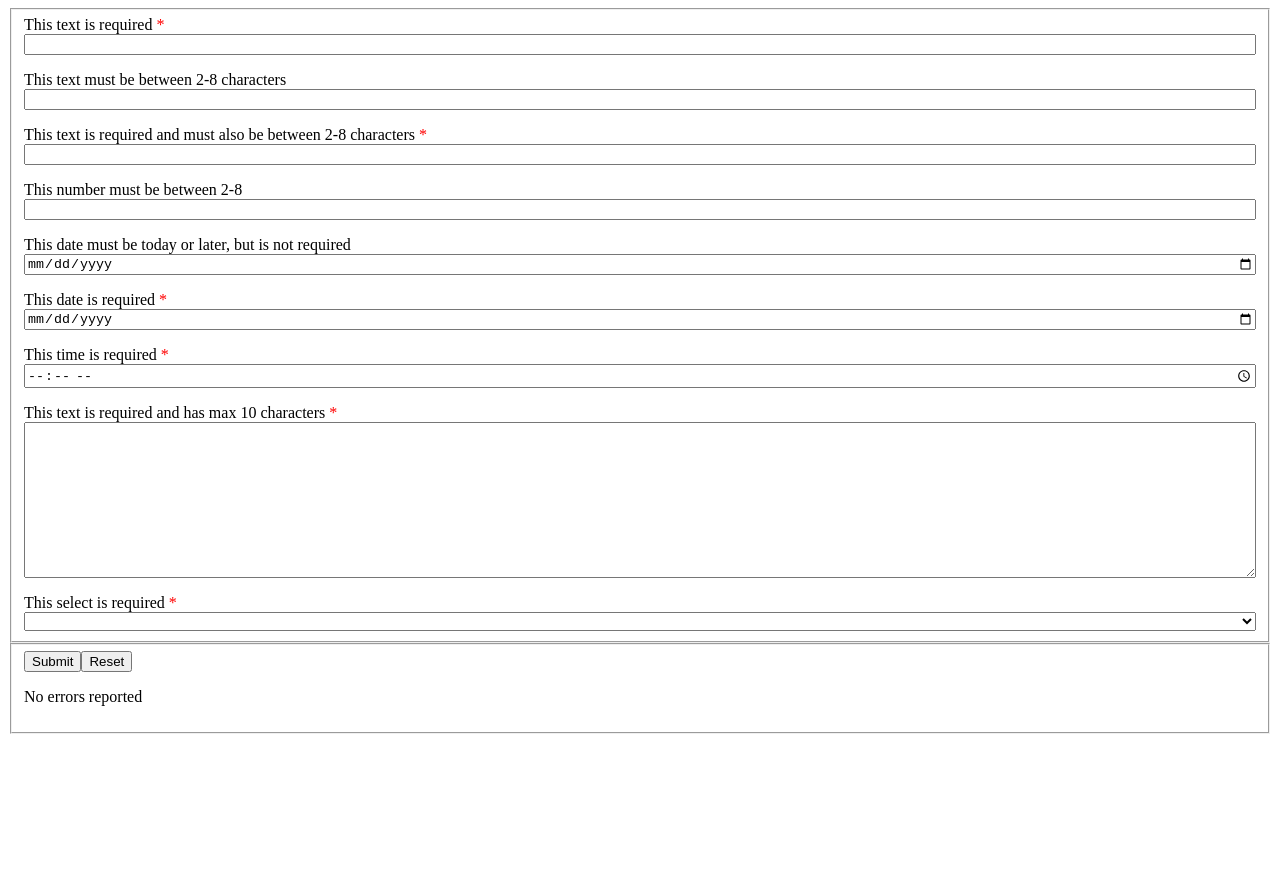
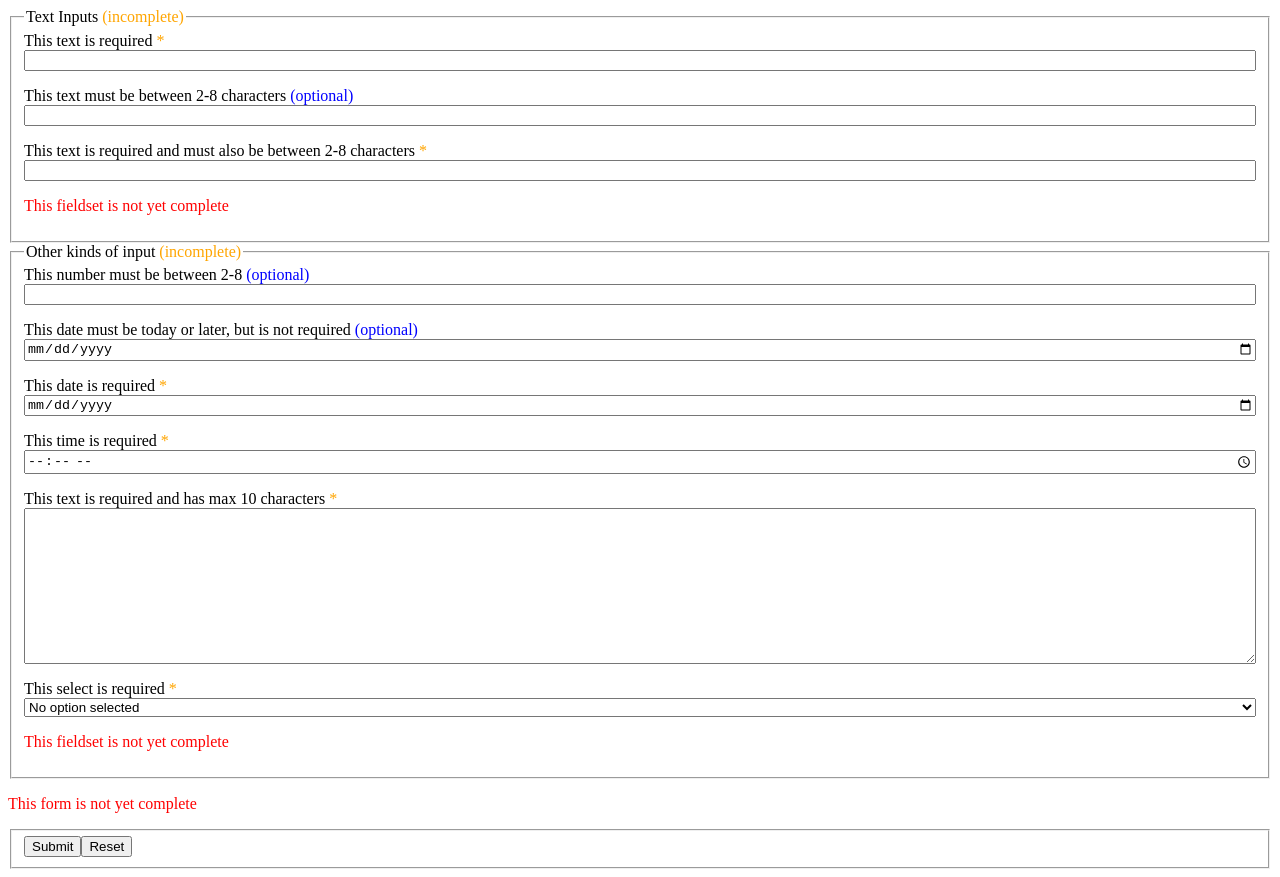
Before and after one commit to washoe/native-form-validation, a Vue app: page / in a window 1280 px wide. Before the commit the page ends 800 px from the top, so only its background shows below. Built offline with nearby package versions, Linux system fonts and the light colour scheme.

Commit message:
a lot of things
a bit tricky to split out
- add legends
- use css to hide/show error messages
- use css vars for colours
- remove unused vue code
- render form and fieldset state
- format
- etc

```diff
--- a/src/components/Form.vue
+++ b/src/components/Form.vue
@@ -1,6 +1,7 @@
 <template>
   <form novalidate @submit.prevent="handleSubmit" @reset="handleReset">
     <fieldset>
+      <legend>Text Inputs</legend>
       <!-- required -->
       <div class="field">
         <input
@@ -10,9 +11,9 @@
           required
           @blur="handleBlur"
           :aria-invalid="reportedMessages.requiredText"
-        >
+        />
         <label for="requiredText">This text is required</label>
-        <p class="messages" v-if="reportedMessages.requiredText">{{reportedMessages.requiredText}}</p>
+        <p class="errors">{{ reportedMessages.requiredText }}</p>
       </div>
       <!-- max and min length. Here we use pattern validation, as minlength/maxlength will constrain the input. -->
       <div class="field">
@@ -21,11 +22,12 @@
           name="minmaxText"
           id="minmaxText"
           pattern="^(.{2,8})$"
+          size="8"
           @blur="handleBlur"
           :aria-invalid="reportedMessages.minmaxText"
-        >
+        />
         <label for="minmaxText">This text must be between 2-8 characters</label>
-        <p class="messages" v-if="reportedMessages.minmaxText">{{reportedMessages.minmaxText}}</p>
+        <p class="errors">{{ reportedMessages.minmaxText }}</p>
       </div>
       <!-- required + max and min length. Combination of the above -->
       <div class="field">
@@ -37,15 +39,16 @@
           required
           @blur="handleBlur"
           :aria-invalid="reportedMessages.requiredMinmaxText"
+        />
+        <label for="requiredMinmaxText"
+          >This text is required and must also be between 2-8 characters</label
         >
-        <label
-          for="requiredMinmaxText"
-        >This text is required and must also be between 2-8 characters</label>
-        <p
-          class="messages"
-          v-if="reportedMessages.requiredMinmaxText"
-        >{{reportedMessages.requiredMinmaxText}}</p>
+        <p class="errors">{{ reportedMessages.requiredMinmaxText }}</p>
       </div>
+      <p class="errors">This fieldset is not yet complete</p>
+    </fieldset>
+    <fieldset>
+      <legend>Other kinds of input</legend>
       <!-- max and min number. -->
       <div class="field">
         <input
@@ -57,9 +60,9 @@
           max="8"
           @blur="handleBlur"
           :aria-invalid="reportedMessages.minmaxNumber"
-        >
+        />
         <label for="minmaxNumber">This number must be between 2-8</label>
-        <p class="messages" v-if="reportedMessages.minmaxNumber">{{reportedMessages.minmaxNumber}}</p>
+        <p class="errors">{{ reportedMessages.minmaxNumber }}</p>
       </div>
       <!-- date - must not be in the past. We need to set a sensible-ish max as well. Without this, using the down arrow on the year field will give 275760 (on chrome)-->
       <div class="field">
@@ -71,9 +74,11 @@
           max="2099-12-31"
           @blur="handleBlur"
           :aria-invalid="reportedMessages.futureDate"
+        />
+        <label for="futureDate"
+          >This date must be today or later, but is not required</label
         >
-        <label for="futureDate">This date must be today or later, but is not required</label>
-        <p class="messages" v-if="reportedMessages.futureDate">{{reportedMessages.futureDate}}</p>
+        <p class="errors">{{ reportedMessages.futureDate }}</p>
       </div>
       <div class="field">
         <input
@@ -83,9 +88,9 @@
           required
           @blur="handleBlur"
           :aria-invalid="reportedMessages.requiredDate"
-        >
+        />
         <label for="requiredDate">This date is required</label>
-        <p class="messages" v-if="reportedMessages.requiredDate">{{reportedMessages.requiredDate}}</p>
+        <p class="errors">{{ reportedMessages.requiredDate }}</p>
       </div>
       <div class="field">
         <input
@@ -95,13 +100,12 @@
           required
           @blur="handleBlur"
           :aria-invalid="reportedMessages.requiredTime"
-        >
+        />
         <label for="requiredTime">This time is required</label>
-        <p class="messages" v-if="reportedMessages.requiredTime">{{reportedMessages.requiredTime}}</p>
+        <p class="errors">{{ reportedMessages.requiredTime }}</p>
       </div>
-      <!-- required + max and min length. This time in a textarea -->
-      <!-- TODO
-The textarea appears not to support the pattern attribute in Chrome, so we cannot directly use that approach to validating length. We will need to do something more complex.
+      <!-- required + max length. This time in a textarea -->
+      <!-- textarea does not support the pattern attribute, so we use maxlength instead
       -->
       <div class="field">
         <textarea
@@ -109,16 +113,15 @@ The textarea appears not to support the pattern attribute in Chrome, so we canno
           id="requiredMinmaxTextArea"
           rows="10"
           pattern="^(.{0,10})$"
+          maxlength="10"
           required
           @blur="handleBlur"
-          @change="handleChange"
           :aria-invalid="reportedMessages.requiredMinmaxTextArea"
         ></textarea>
-        <label for="requiredMinmaxText">This text is required and has max 10 characters</label>
-        <p
-          class="messages"
-          v-if="reportedMessages.requiredMinmaxTextArea"
-        >{{reportedMessages.requiredMinmaxTextArea}}</p>
+        <label for="requiredMinmaxTextArea"
+          >This text is required and has max 10 characters</label
+        >
+        <p class="errors">{{ reportedMessages.requiredMinmaxTextArea }}</p>
       </div>
       <!-- required select -->
       <div class="field">
@@ -129,22 +132,19 @@ The textarea appears not to support the pattern attribute in Chrome, so we canno
           @blur="handleBlur"
           :aria-invalid="reportedMessages.requiredSelect"
         >
-          <option></option>
+          <option>No option selected</option>
           <option value="1">Option 1</option>
           <option value="2">Option 2</option>
         </select>
         <label for="requiredSelect">This select is required</label>
-        <p
-          class="messages"
-          v-if="reportedMessages.requiredSelect"
-        >{{reportedMessages.requiredSelect}}</p>
+        <p class="errors">{{ reportedMessages.requiredSelect }}</p>
       </div>
+      <p class="errors">This fieldset is not yet complete</p>
     </fieldset>
+    <p class="errors">This form is not yet complete</p>
     <fieldset>
       <button type="submit">Submit</button>
       <button type="reset">Reset</button>
-      <p v-if="formIsValid">No errors reported</p>
-      <p class="messages form-invalid" v-if="!formIsValid">This form has some errors</p>
     </fieldset>
   </form>
 </template>
@@ -155,37 +155,37 @@ The textarea appears not to support the pattern attribute in Chrome, so we canno
  * - No validation errors shown initially
  * - Report a field's validity on blur
  * - Report all fields' validity on submit
- * - Show multiple messages simultaneously
+ * - Show multiple errors simultaneously
  * - Do not prevent user from entering invalid data (no constraint)
- * - Replace default validation messages with custom messages
+ * - Replace default validation errors with custom errors
  * - Form submission will be blocked if any fields are invalid
- * - All error messages to be displayed below the field
+ * - All error errors to be displayed below the field
  * ref: https://www.w3.org/WAI/WCAG21/working-examples/aria-invalid-data-format/
  */
 
 /**
  * Creates validation message for each element
  * We use the underlying ValidationState as keys. This allows us to let the browser to do the validation where it can.
- * We can also combine messages if a field has multiple validation errors
+ * We can also combine errors if a field has multiple validation errors
  */
-const setValidationMessages = elements => {
+const setValidationMessages = (elements) => {
   // For now, the same map will be applied everywhere
   const messageMap = {
     badInput: () => "Please enter a valid value",
     patternMismatch: () => "Does not match regex pattern",
     rangeOverflow: () => "Too high",
-    rangeUnderflow: element =>
+    rangeUnderflow: (element) =>
       element.type === "date" ? "Cannot be in the past" : "Too low",
     stepMismatch: () => "Does not resolve to the given step size",
     tooLong: () => "Too long",
     tooShort: () => "Too short",
     typeMismatch: () => "Cannot be resolved to the required type",
-    valueMissing: () => "Cannot be blank"
+    valueMissing: () => "Cannot be blank",
   };
-  return elements.map(element => {
+  return elements.map((element) => {
     const validationMessage = Object.entries(messageMap)
-      .filter(entry => element.validity[entry[0]])
-      .map(entry => entry[1](element));
+      .filter((entry) => element.validity[entry[0]])
+      .map((entry) => entry[1](element));
     element.setCustomValidity(validationMessage.join("|"));
     return element;
   });
@@ -196,51 +196,53 @@ export default {
   data: () => {
     return {
       reportedMessages: {},
-      today: new Date().toISOString().slice(0, 10)
+      today: new Date().toISOString().slice(0, 10),
     };
   },
   computed: {
-    formIsValid: function() {
+    fieldsToValidate: function () {
+      return this.$el && typeof this.$el.querySelectorAll === "function"
+        ? [...this.$el.querySelectorAll("[name]")].filter(
+            (element) => element.willValidate
+          )
+        : [];
+    },
+    isValid: function () {
       return !Object.values(this.reportedMessages).length;
     },
-    fieldsToValidate: function() {
-      return this.$el && typeof this.$el.querySelectorAll === "function"
-        ? [...this.$el.querySelectorAll("[name]")].filter(
-            element => element.willValidate
-          )
-        : [];
-    }
   },
   methods: {
-    reportMessages: function(elements) {
+    reportMessages: function (elements) {
       this.reportedMessages = setValidationMessages(elements).reduce(
         (result, element) => {
           result[element.name] = element.validationMessage
-            ? element.validationMessage.split("|")
+            ? element.validationMessage.split("|").join(', ')
             : undefined;
           return result;
         },
         { ...this.reportedMessages }
       );
     },
-    handleChange: function(event) {},
-    handleBlur: function(event) {
+    handleBlur: function (event) {
       this.reportMessages([event.target]);
     },
-    handleSubmit: function() {
+    handleSubmit: function () {
       this.reportMessages(this.fieldsToValidate);
     },
-    handleReset: function() {
+    handleReset: function () {
       this.reportedMessages = {};
-    }
-  }
+    },
+  },
 };
 </script>
 
 <style scoped>
-[aria-invalid] {
-  border: 1px solid red;
-}
+/**
+** Field layout
+** By placing the input first in the html
+** we can select and style the other elements (e.g. the label)
+** Flexbox ordering allows us to change the order of appearance
+** e.g. so the label appears above */
 .field {
   display: flex;
   flex-direction: column;
@@ -256,16 +258,54 @@ export default {
 .field select {
   order: 2;
 }
-.field .messages {
+.field .errors {
   order: 3;
 }
+
+form {
+  --error-color: red;
+  --warn-color: orange;
+  --success-color: green;
+  --info-color: blue;
+}
+
 .field :required ~ label:after {
   content: " *";
-  color: red;
+  color: var(--warn-color);
+}
+.field :not(:required) ~ label:after {
+  content: " (optional)";
+  color: var(--info-color);
 }
 
-.field :invalid ~ .messages,
-.messages.form-invalid {
-  color: red;
+[aria-invalid] {
+  border: 1px solid var(--error-color);
+}
+
+.field .errors,
+fieldset > .errors,
+form > .errors {
+  display: none;
+}
+
+fieldset:valid > legend::after {
+  content: " (complete)";
+  color: var(--success-color);
+}
+
+fieldset:invalid > legend::after {
+  content: " (incomplete)";
+  color: var(--warn-color);
+}
+
+.field [aria-invalid] ~ .errors:not(:empty) {
+  display: inherit;
+  color: var(--error-color);
+}
+
+fieldset:invalid > .errors,
+form:invalid > .errors {
+  display: inherit;
+  color: var(--error-color);
 }
 </style>
```
